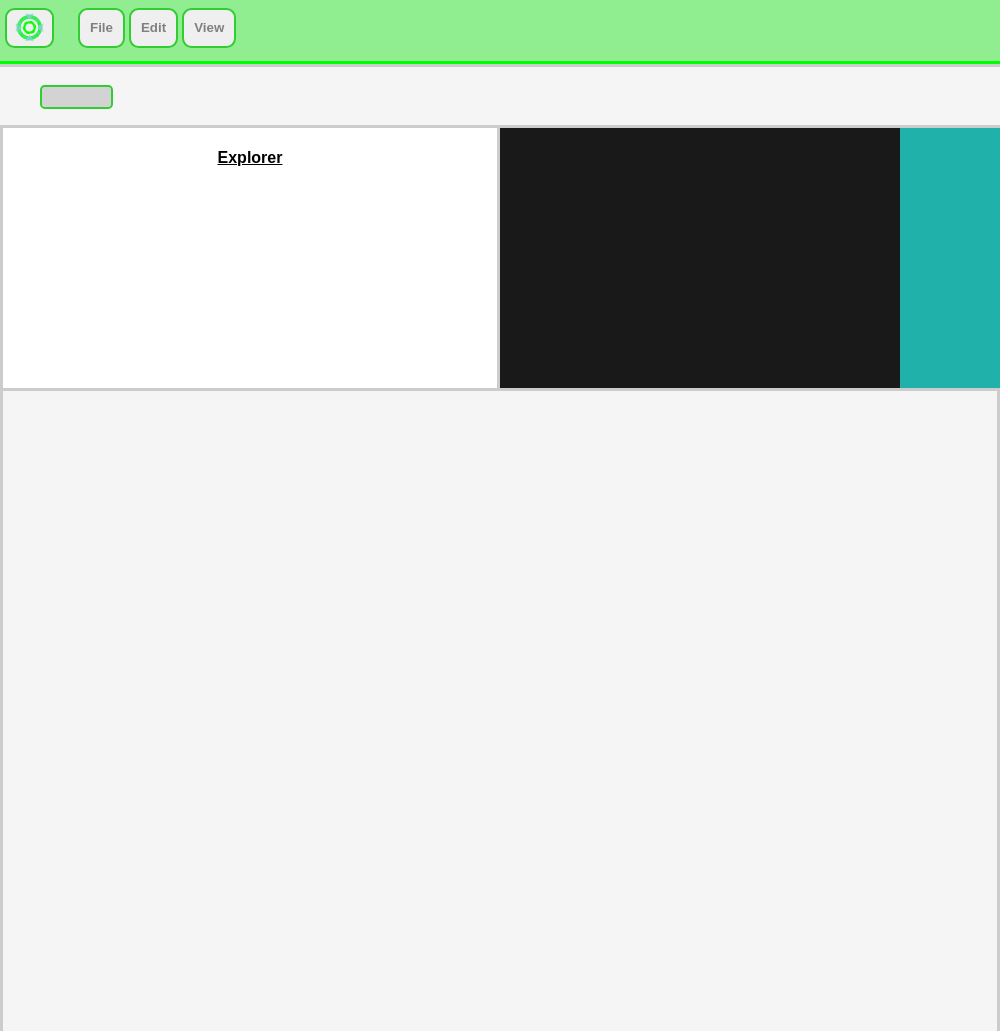
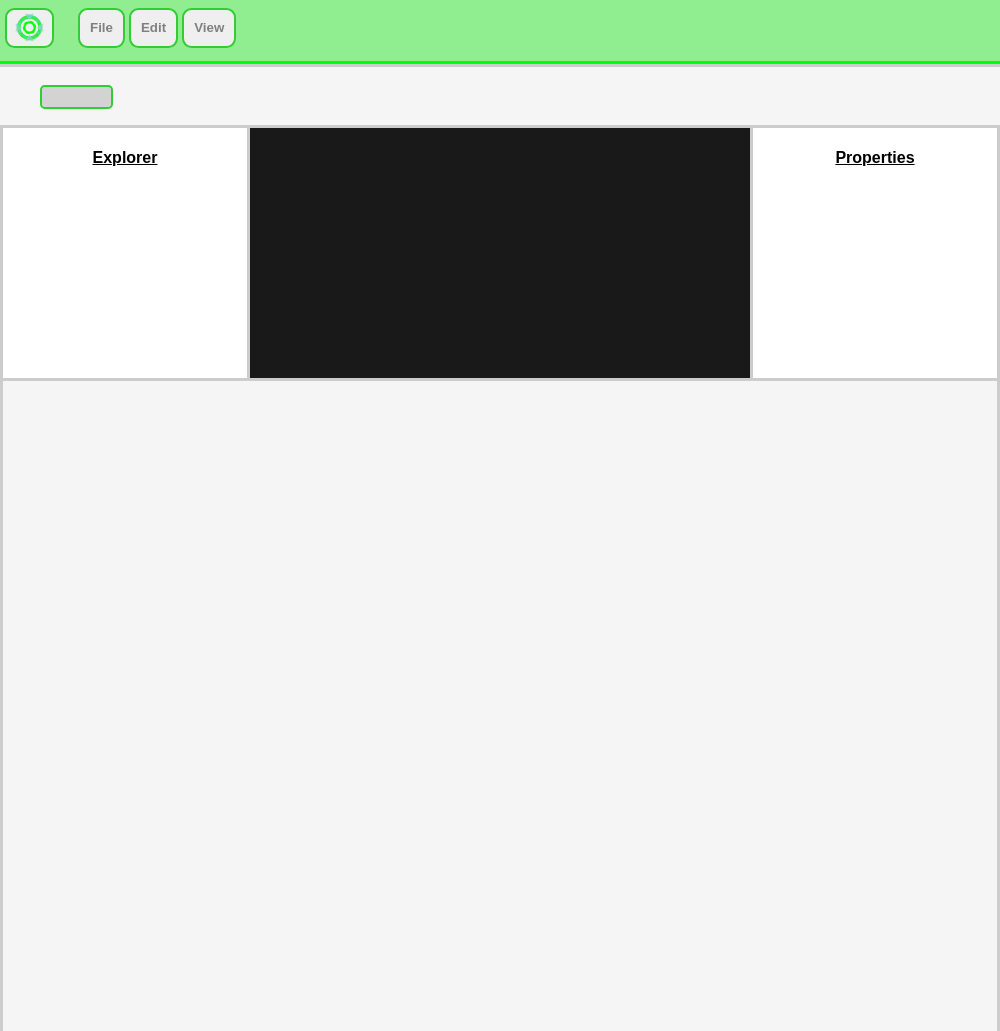
Before and after one commit to GMM-rgb/GobEngine, an Electron app: page application/app_contents/index.html in a window 1000 px wide. Drawn offline with nearby package versions, Linux system fonts and the light colour scheme; no server answers.

Commit message:
Added README & updated stylesheets.

```diff
--- a/application/app.js
+++ b/application/app.js
@@ -11,7 +11,7 @@ const FileManager = require(path.join(__dirname, "application_modules", "file_ma
 
 const app = express();
 const server = http.createServer(app);
-// Setup the apps communications with the system
+// Setup the game engines communications with the system
 const io = new socket.Server(server, {
     cors: {
         origin: "http://localhost:72",
--- a/application/app_contents/app_assets/stylesheets/workspace/editor_viewport/viewport_styles.css
+++ b/application/app_contents/app_assets/stylesheets/workspace/editor_viewport/viewport_styles.css
@@ -5,7 +5,7 @@
     flex: 1 1 auto;
     width: auto;
     height: auto;
-    max-width: 400px;
+    max-width: 1200px;
 }
 
 #RenderingArea {
--- a/application/app_contents/app_assets/stylesheets/workspace/editor_windows/editor_frames.css
+++ b/application/app_contents/app_assets/stylesheets/workspace/editor_windows/editor_frames.css
@@ -1,7 +1,7 @@
 .bottom-editor-frame {
     display: flex;
     flex-grow: 0 !important;
-    flex: 1 1 auto;
+    flex: 0 1 auto;
     position: relative;
     max-height: initial;
     height: 100%;
@@ -28,7 +28,7 @@
     min-height: 10%;
     max-width: 800px;
     min-width: 50px;
-    width: 500px;
+    width: 250px;
     height: 100%;
     background: white;
     border: 3px solid #ccc;
@@ -37,11 +37,11 @@
 }
 
 .inline-frame.left {
-    transform-origin: left center;
+    transform-origin: left top;
 }
 
 .inline-frame.right {
-    transform-origin: right center;
+    transform-origin: right top;
 }
 
 /* Editor Frame Contents */
```
Also changed, not shown: README.md (added).
